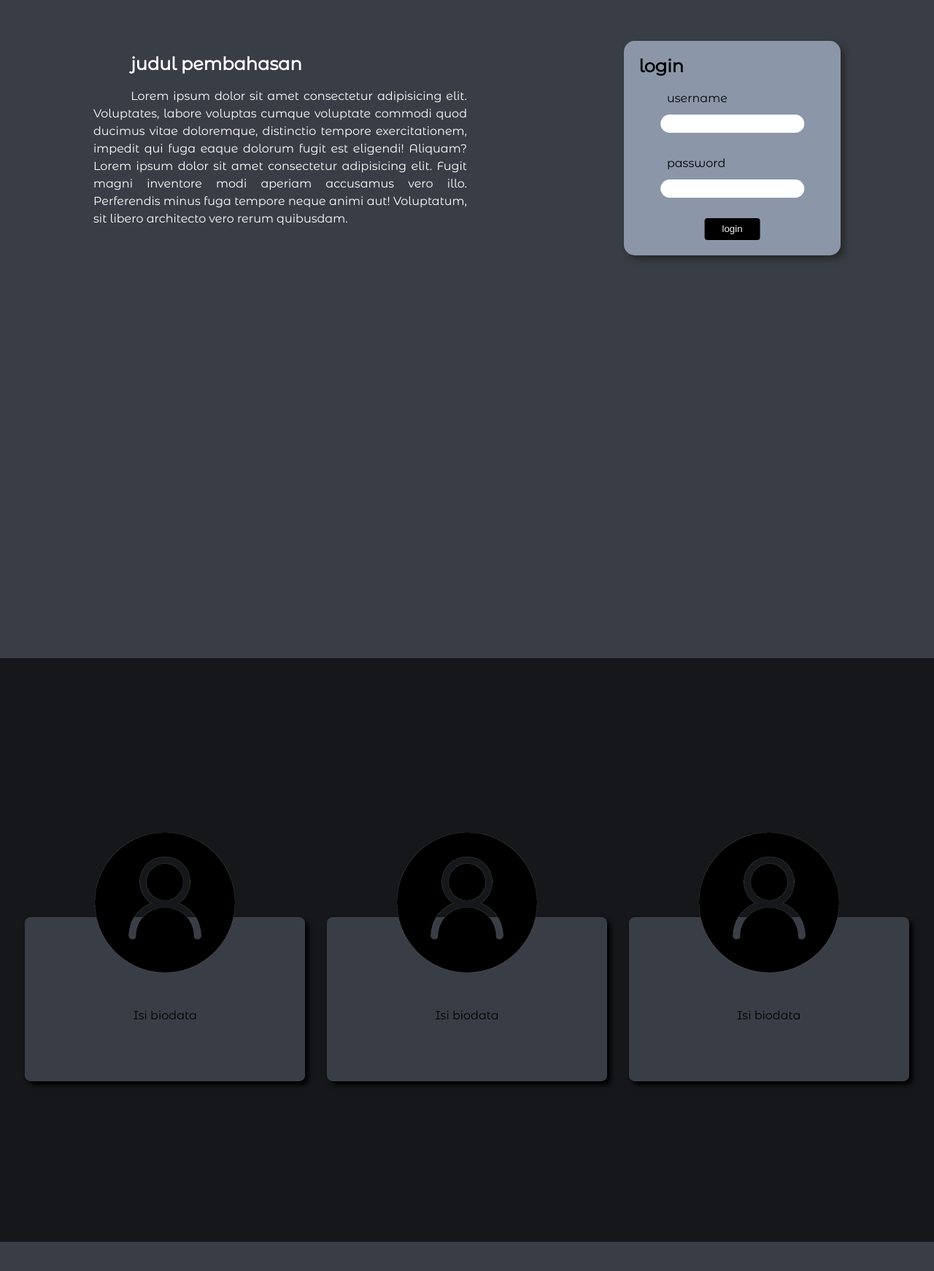
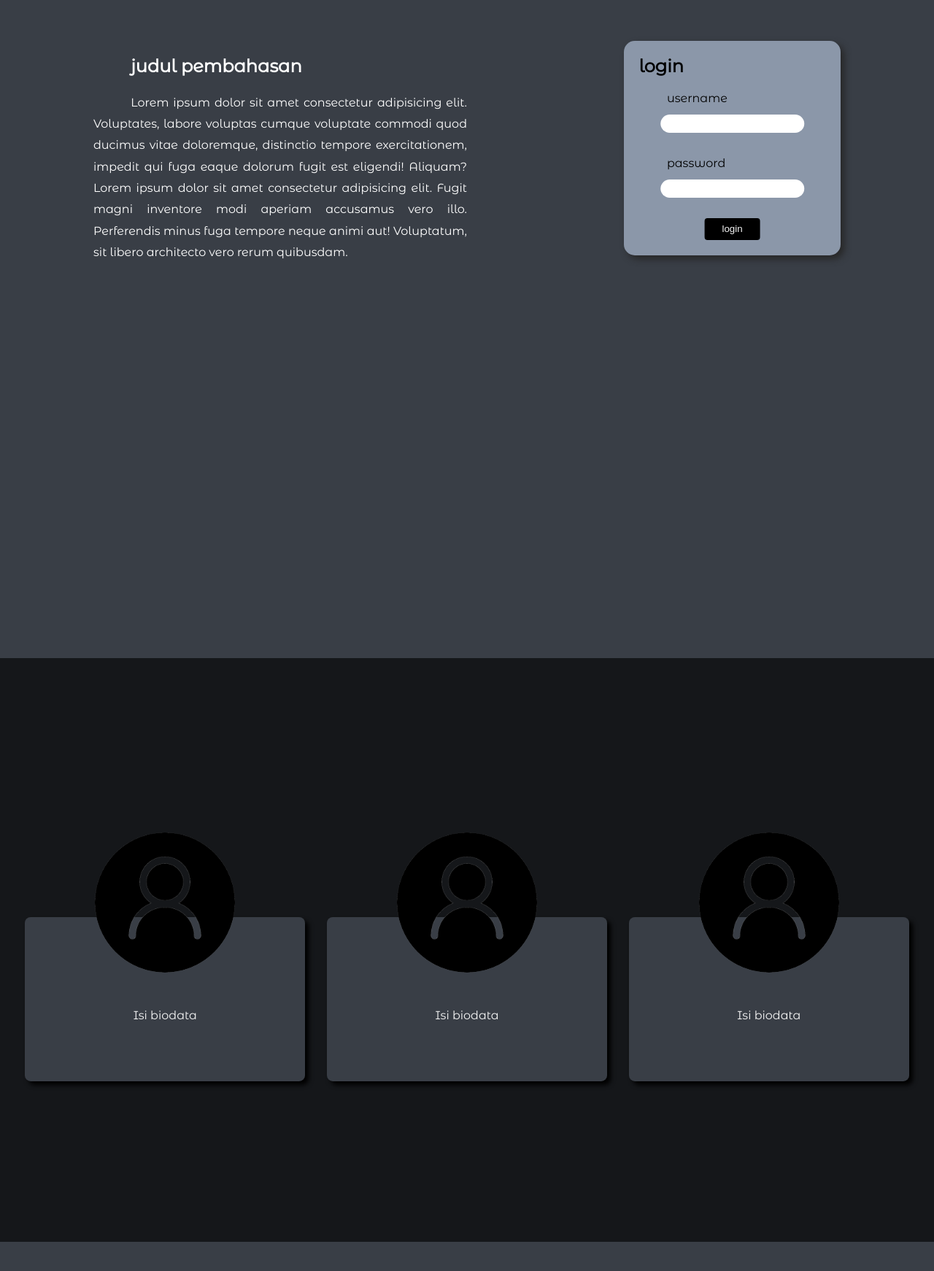
Before and after one commit to Frosi-m/Internet-Banking, a PHP site: page / in a window 1280 px wide. Shown: the part 103-1845 px from the top of the page at 73% size. Run offline with PHP 8.4, Linux system fonts and the light colour scheme.

Commit message:
Update style.css
Co-Authored-By: fadil_abdi <96219808+fadil1302@users.noreply.github.com>

```diff
--- a/style.css
+++ b/style.css
@@ -59,7 +59,7 @@ body{
     text-align: justify;
     text-indent: 10%;
     /* height: 100vh; */
-    line-height: 18pt;
+    line-height: 22pt;
 }
 
 .login{
@@ -131,6 +131,7 @@ body{
 }
 .gambar_biodata{
     width: 50%;
+    border-radius: 50%;
     position: relative;
     margin-top: -20%;
     left: 25%;
@@ -143,6 +144,7 @@ body{
     background: #393E46;
     border-radius: 8px;
     text-align: center;
+    color: whitesmoke;
     box-shadow: 5px 5px 6px #000000;
 }
 .isi{
```
